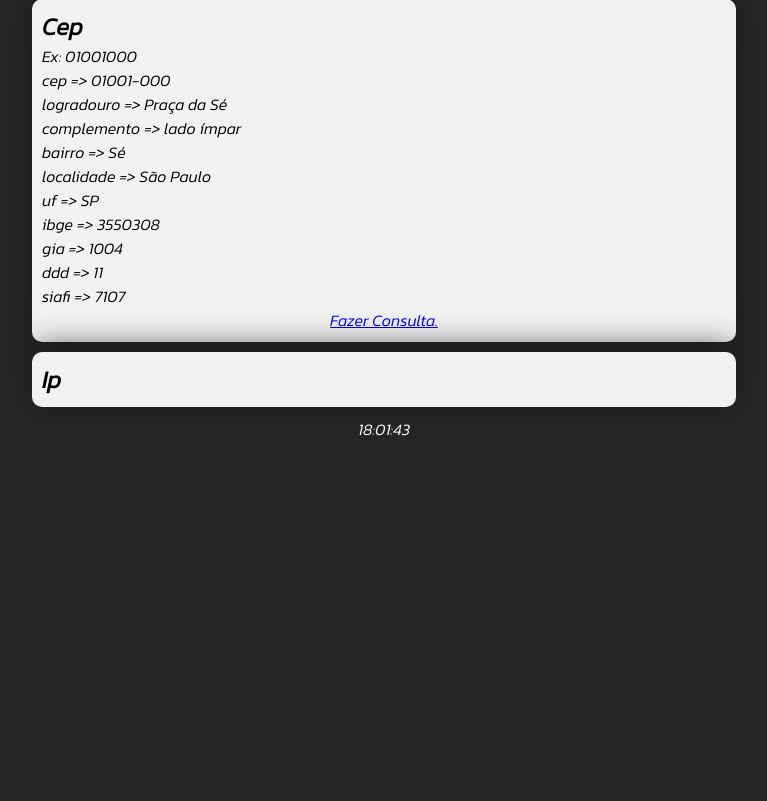
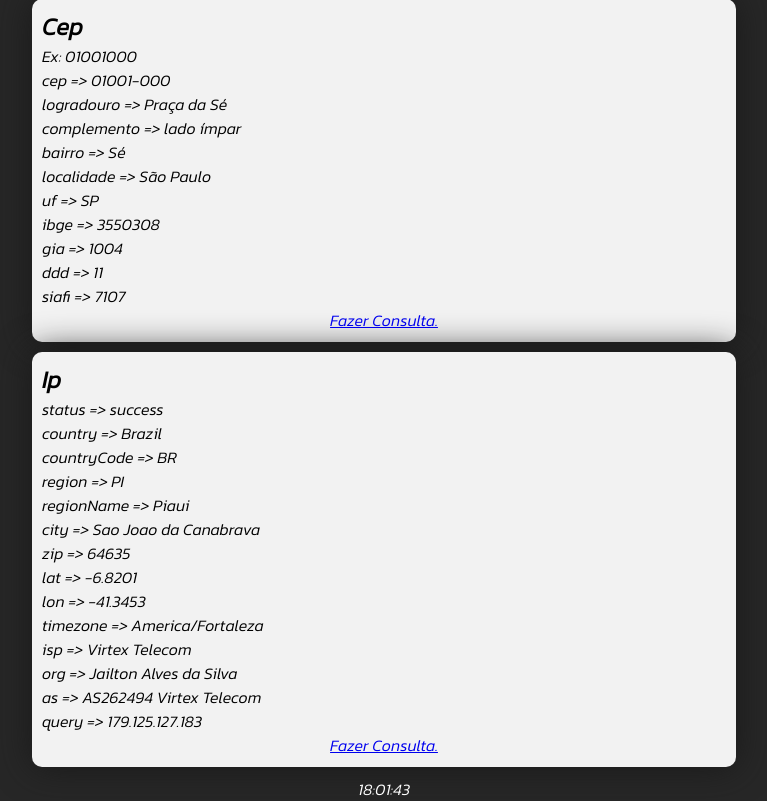
Before and after one commit to ZorroSec/SkyRB, a Python web app: template web/templates/index.html in a window 1280 px wide. Shown: the part 56-857 px from the top of the page, without its empty margins (256-1023 px from the left). Before the commit the page ends 492 px from the top, so only its background shows below. Run offline with Jinja, Linux system fonts and the light colour scheme; the template is opened without the code that fills it, so the values that code supplies are empty.

Commit message:
Atualizando o arquivo index.html e ipApi.js

```diff
--- /dev/null
+++ b/web/static/scripts/ipApi.js
@@ -0,0 +1,9 @@
+const fetchUrl = ()=>{
+    fetch("http://ip-api.com/json/").then((res)=>{
+        res.json()
+    }).then((data)=>{
+        let ex = document.getElementById('ex')
+        ex.innerHTML=`<i>${data['query']}</i>`
+    })
+}
+fetchUrl()
--- a/web/templates/index.html
+++ b/web/templates/index.html
@@ -50,10 +50,25 @@
                         <h2>Ip</h2>
                     </div>
                     <div class="example">
-                        <div id="ex"></div>
                     </div>
                     <div class="test">
-
+                        status => success <br>
+                        country => Brazil <br>
+                        countryCode => BR <br>
+                        region => PI <br>
+                        regionName => Piaui <br>
+                        city => Sao Joao da Canabrava <br>
+                        zip => 64635 <br>
+                        lat => -6.8201 <br>
+                        lon => -41.3453 <br>
+                        timezone => America/Fortaleza <br>
+                        isp => Virtex Telecom <br>
+                        org => Jailton Alves da Silva <br>
+                        as => AS262494 Virtex Telecom <br>
+                        query => 179.125.127.183 <br>
+                    </div>
+                    <div class="more">
+                        <a href="/ip">Fazer Consulta.</a>
                     </div>
                 </div>
             </div>
@@ -62,5 +77,7 @@
     <footer>
         <div id="getHours"></div>
     </footer>
+
+    <script src="../static/scripts/ipApi.js"></script>
 </body>
 </html>
```
